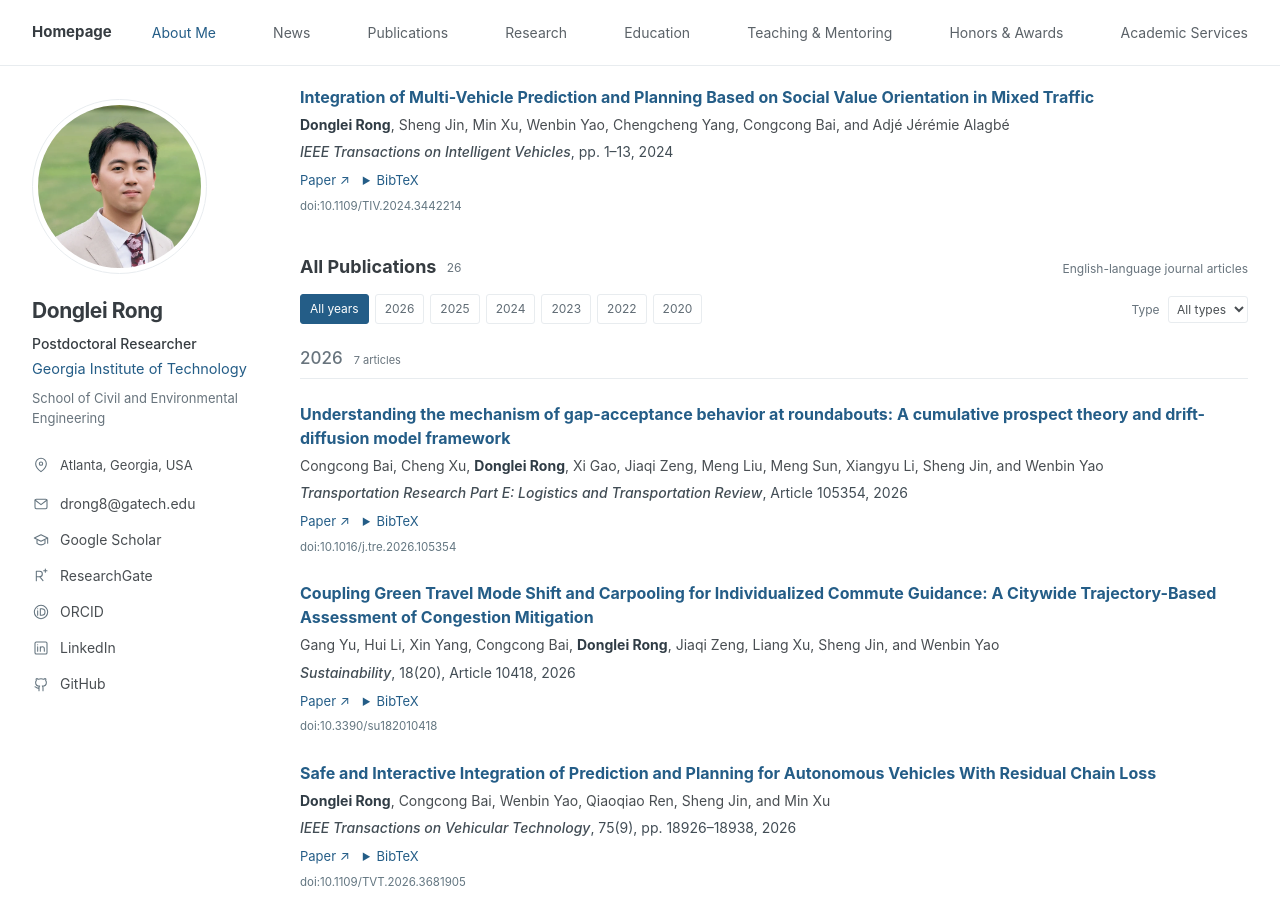
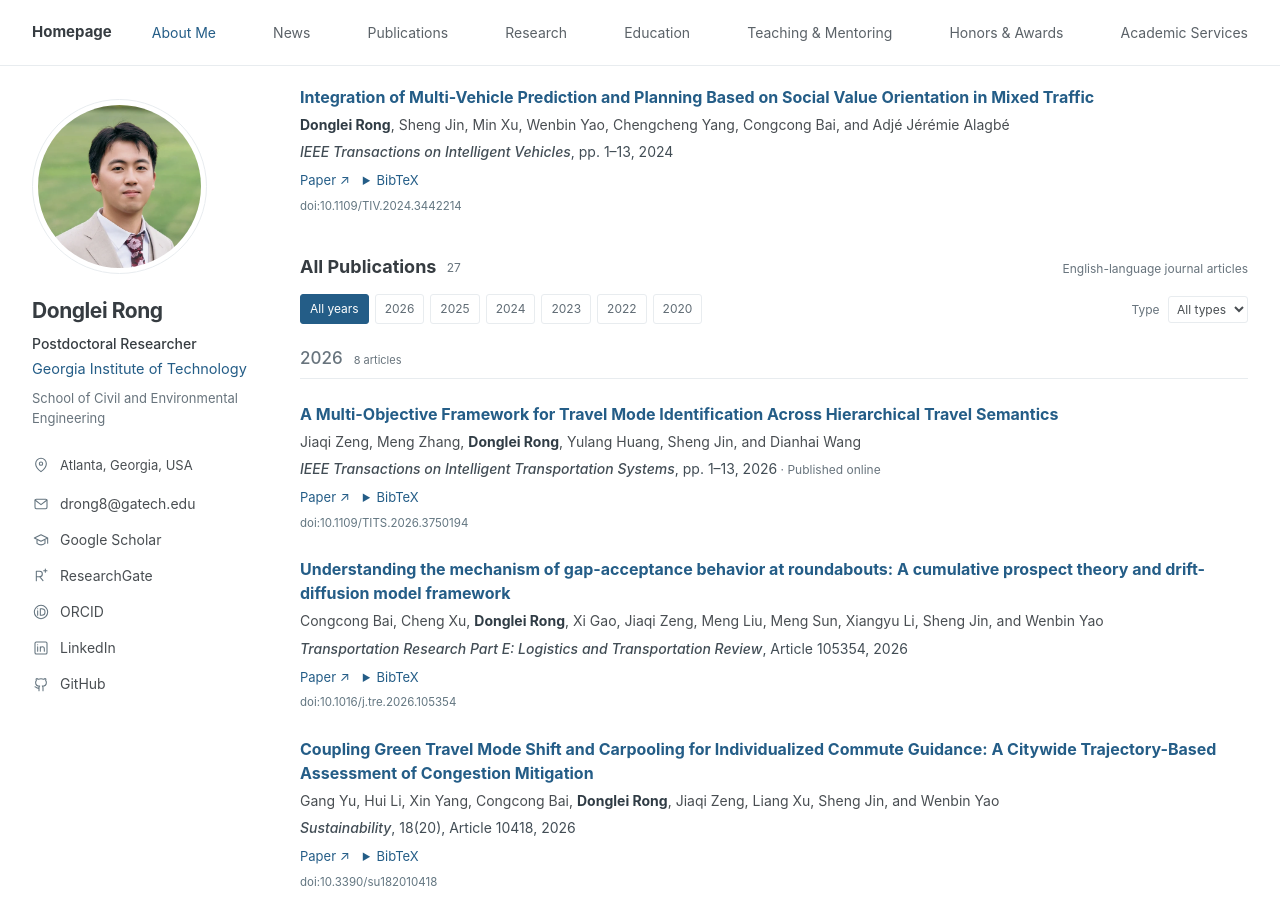
Before and after one commit to donglei-rong/donglei-rong.github.io, a Jekyll site: the page built from index.html, in a window 1280 px wide and 900 px high, scrolled down 1695 px. Built offline with Jekyll 4.4.1, drawn with Linux system fonts in a browser that asks for light colours.

Commit message:
Add IEEE TITS hierarchical travel semantics paper

```diff
--- a/_data/publications.yml
+++ b/_data/publications.yml
@@ -772,3 +772,19 @@
   publication_status: published
   metadata_source_url: https://api.crossref.org/works/10.1016/j.tre.2026.105354
   last_verified: '2026-11-05'
+- id: journal-2026-hierarchical-travel-semantics
+  title: A Multi-Objective Framework for Travel Mode Identification Across Hierarchical Travel Semantics
+  authors: Jiaqi Zeng, Meng Zhang, Donglei Rong, Yulang Huang, Sheng Jin, and Dianhai Wang
+  venue: IEEE Transactions on Intelligent Transportation Systems
+  year: 2026
+  type: journal
+  language: en
+  doi: 10.1109/TITS.2026.3750194
+  paper_url: https://ieeexplore.ieee.org/document/11804482
+  selected: false
+  publication_date: '2026-11-18'
+  published_online: '2026-11-18'
+  pages: '1-13'
+  publication_status: online_first
+  metadata_source_url: https://api.crossref.org/works/10.1109/TITS.2026.3750194
+  last_verified: '2026-11-19'
```
